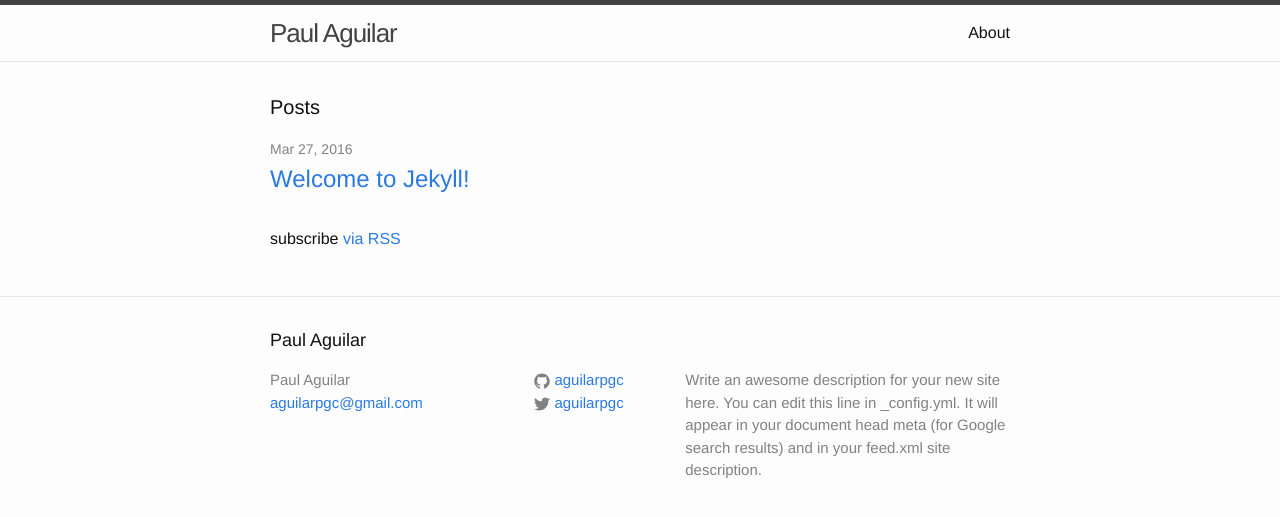
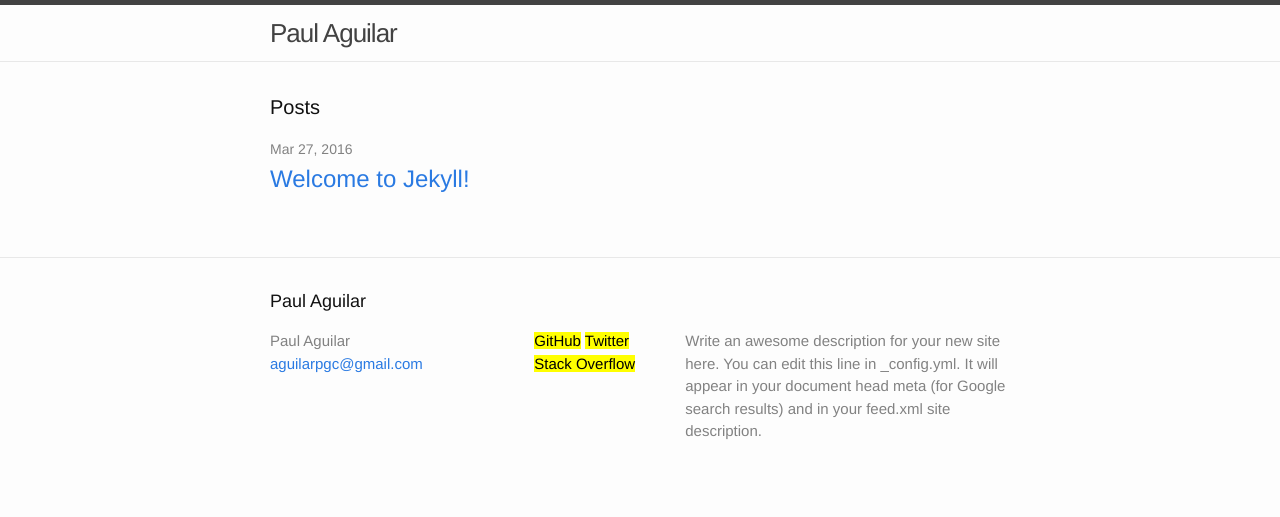
Before and after one commit to aguilarpgc/aguilarpgc.github.io, a Jekyll site: the page built from index.html, in a window 1280 px wide. Shown: the top 517 px of the page. Built offline with Jekyll 4.4.1, drawn with Linux system fonts in a browser that asks for light colours.

Commit message:
account links

```diff
--- a/_config.yml
+++ b/_config.yml
@@ -6,8 +6,6 @@ description: > # this means to ignore newlines until "baseurl:"
   Google search results) and in your feed.xml site description.
 baseurl: "" # the subpath of your site, e.g. /blog
 # url: "http://yourdomain.com" # the base hostname & protocol for your site
-twitter_username: aguilarpgc
-github_username: aguilarpgc
-
+username: aguilarpgc
 # Build settings
 markdown: kramdown
--- a/_includes/footer.html
+++ b/_includes/footer.html
@@ -14,18 +14,10 @@
 
       <div class="footer-col footer-col-2">
         <ul class="social-media-list">
-          {% if site.github_username %}
-          <li>
-            {% include icon-github.html username=site.github_username %}
-          </li>
-          {% endif %}
-
-          {% if site.twitter_username %}
-          <li>
-            {% include icon-twitter.html username=site.twitter_username %}
-          </li>
-          {% endif %}
-        </ul>
+          {% include link-account.html url='http://github.com/aguilarpgc' title="GitHub" %}
+          {% include link-account.html url='http://twitter.com/aguilarpgc' title="Twitter" %}
+          {% include link-account.html url='http://stackoverflow.com/users/2544076' title="Stack Overflow"%}
+       </ul>
       </div>
 
       <div class="footer-col footer-col-3">
--- a/_includes/icon-github.html
+++ /dev/null
@@ -1 +0,0 @@
-<a href="https://github.com/{{ include.username }}"><span class="icon icon--github">{% include icon-github.svg %}</span><span class="username">{{ include.username }}</span></a>
--- a/_includes/icon-twitter.html
+++ /dev/null
@@ -1 +0,0 @@
-<a href="https://twitter.com/{{ include.username }}"><span class="icon icon--twitter">{% include icon-twitter.svg %}</span><span class="username">{{ include.username }}</span></a>
--- /dev/null
+++ b/_includes/link-account.html
@@ -0,0 +1 @@
+<a href={{ include.url }}><span class="username"><mark>{{ include.title }}</mark></span></a>
--- /dev/null
+++ b/_includes/link-stack-overflow.html
@@ -0,0 +1 @@
+<a href="http://stackoverflow.com/users/2544076/{{ site.username }}"><span class=username><mark>Stack Overflow</mark></span></a>
--- /dev/null
+++ b/_includes/link-twitter.html
@@ -0,0 +1 @@
+<a href="https://twitter.com/{{ include.username }}"><span class="username">Twitter</span></a>
--- a/index.html
+++ b/index.html
@@ -17,7 +17,4 @@ layout: default
       </li>
     {% endfor %}
   </ul>
-
-  <p class="rss-subscribe">subscribe <a href="{{ "/feed.xml" | prepend: site.baseurl }}">via RSS</a></p>
-
 </div>
```
Also changed, not shown: about.md (deleted, +0 -15 lines).
